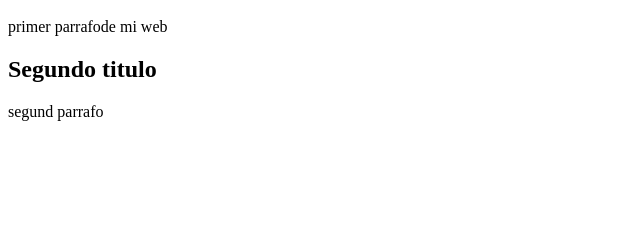
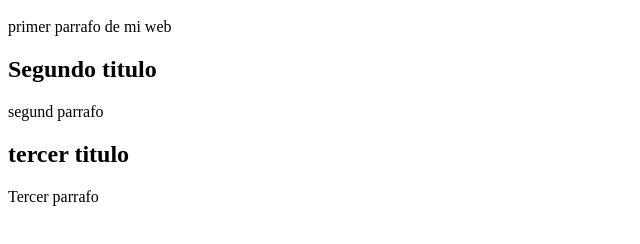
Before and after one commit to jessikapardo/clase-5, a plain HTML site: page index.html in a window 1280 px wide. Shown: the part 48-292 px from the top of the page, without its empty margins (0-640 px from the left). Drawn offline with Linux system fonts and the light colour scheme.

Commit message:
agrego tercer parrafo

```diff
--- a/index.html
+++ b/index.html
@@ -4,8 +4,10 @@
     </head>
     <body>
         <h1>Trabajando con git</h1>
-        <p>primer parrafode mi web</p>
+        <p>primer parrafo de mi web</p>
         <h2>Segundo titulo</h2>
         <p>segund parrafo</p>
+        <h2>tercer titulo</h2>
+        <p>Tercer parrafo</p>
     </body>
 </html>
```
